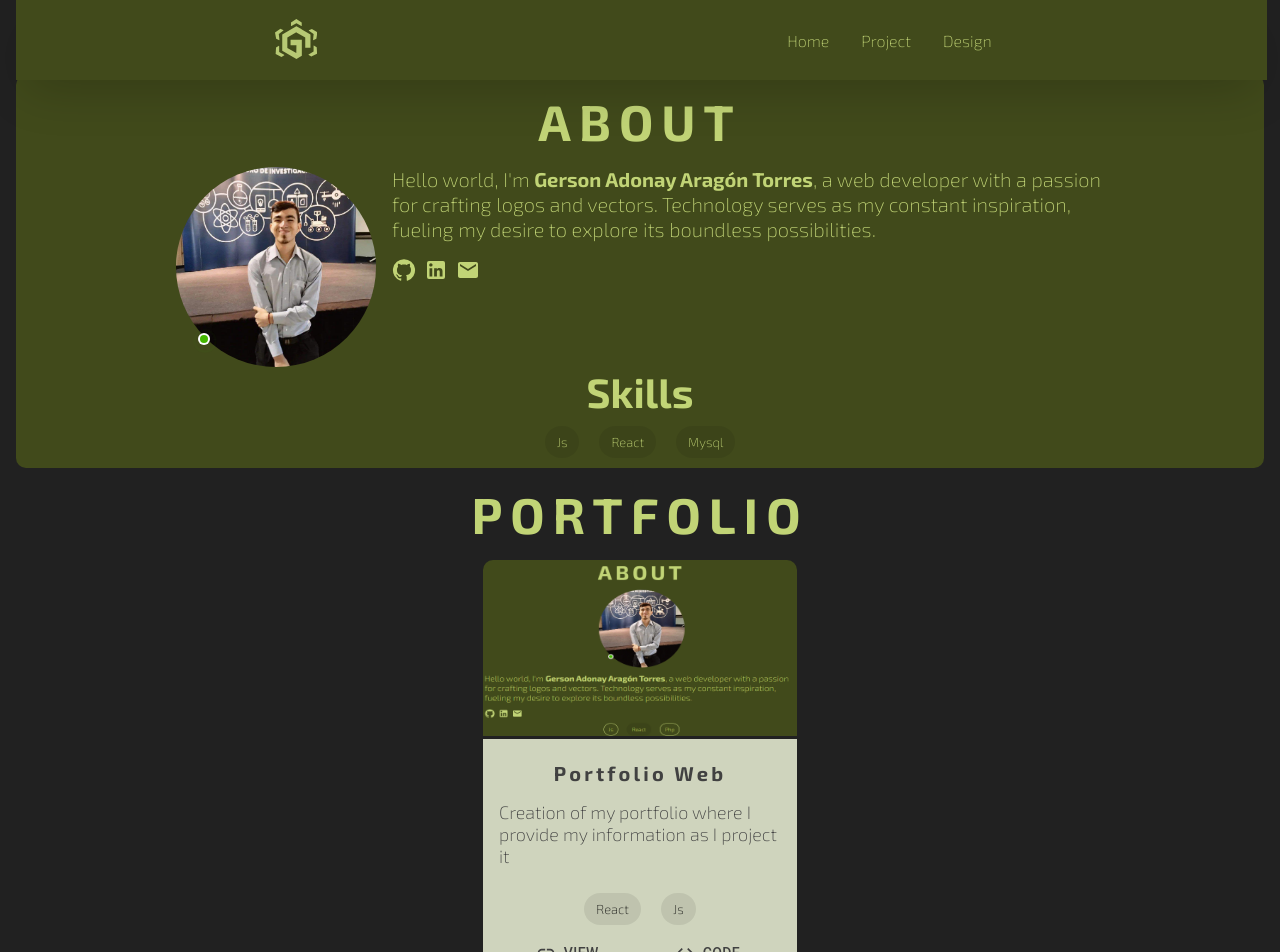
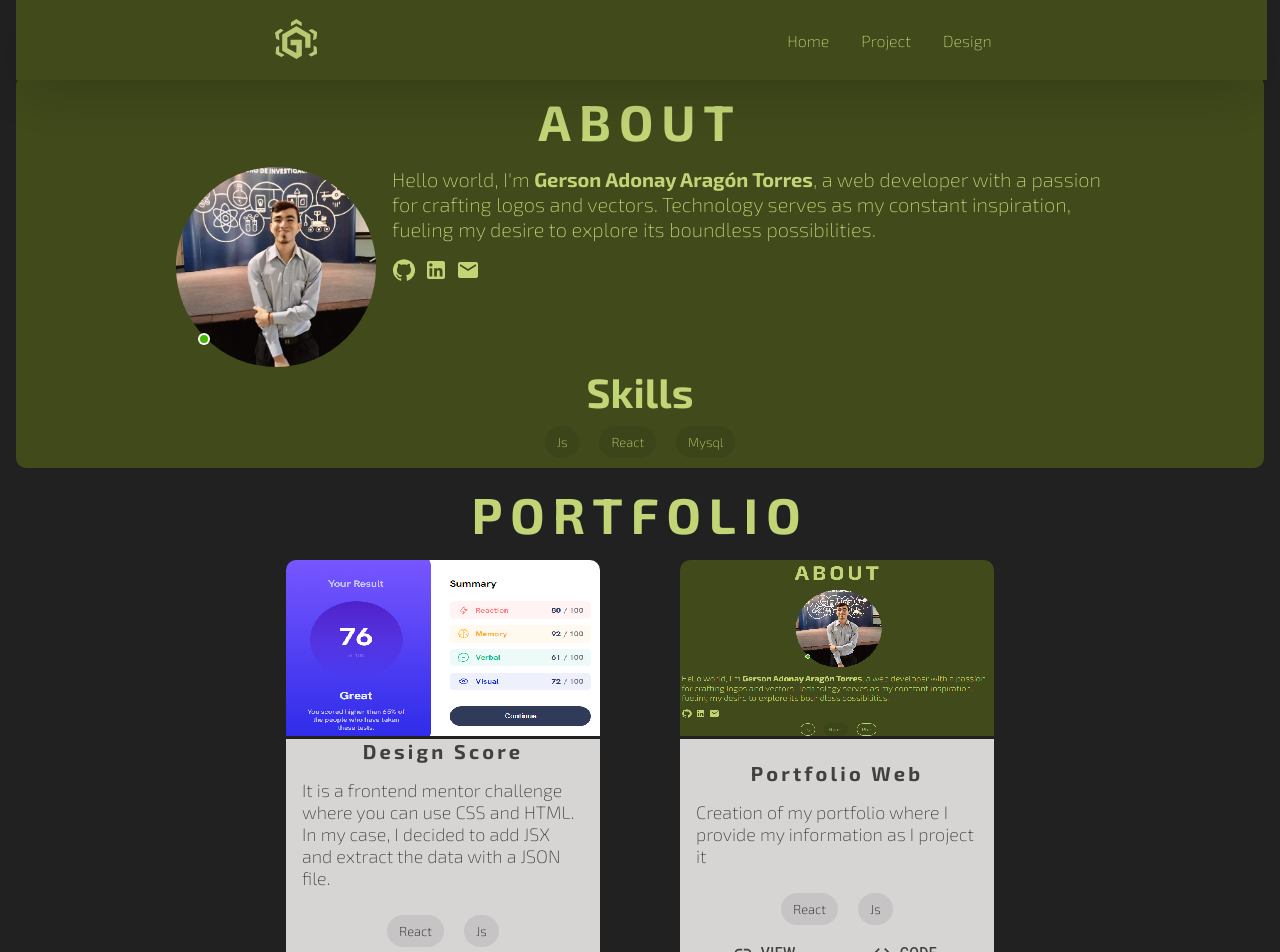
Before and after one commit to Adonay117/Portfolio, a React (Create React App) app: page / in a window 1280 px wide. Shown: the top 952 px of the page. Built offline with nearby package versions, Linux system fonts and the light colour scheme.

Commit message:
new project

```diff
--- a/src/App.jsx
+++ b/src/App.jsx
@@ -30,7 +30,20 @@ function App() {
       />
 
       <div className="container-card">
-      <Card
+
+       <Card
+      ImageProject='score'
+      TitleProject='Design Score'
+      DescriptionProject='It is a frontend mentor challenge where you can use CSS and HTML. In my case, I decided to add JSX and extract the data with a JSON file. '
+      tag1='React'
+      tag2='Js'
+      LinkView='https://score-nu.vercel.app/'
+      LinkCode='https://github.com/Adonay117/score'
+
+
+
+      />
+          <Card
       ImageProject='portfolio'
       TitleProject=' Portfolio Web'
       DescriptionProject='Creation of my portfolio where I provide my information as I project it '
--- a/src/components/CardProject/Card.css
+++ b/src/components/CardProject/Card.css
@@ -4,7 +4,7 @@
     flex-direction: column;
     width: 19.625rem;
     height: 15.9rem;
-    background-color: #cfd4bd;
+    background-color: hsla(0, 5%, 88%, 0.95);
     border-bottom-left-radius: 10px;
     border-bottom-right-radius: 10px;
     justify-content: center;
@@ -51,5 +51,6 @@
   border-top-right-radius: 10px;
   border-top-left-radius: 10px;
   height: 11rem;
+  image-rendering: pixelated;
 
 }
```
Also changed, not shown: src/components/img/project-score.jpg (added).
